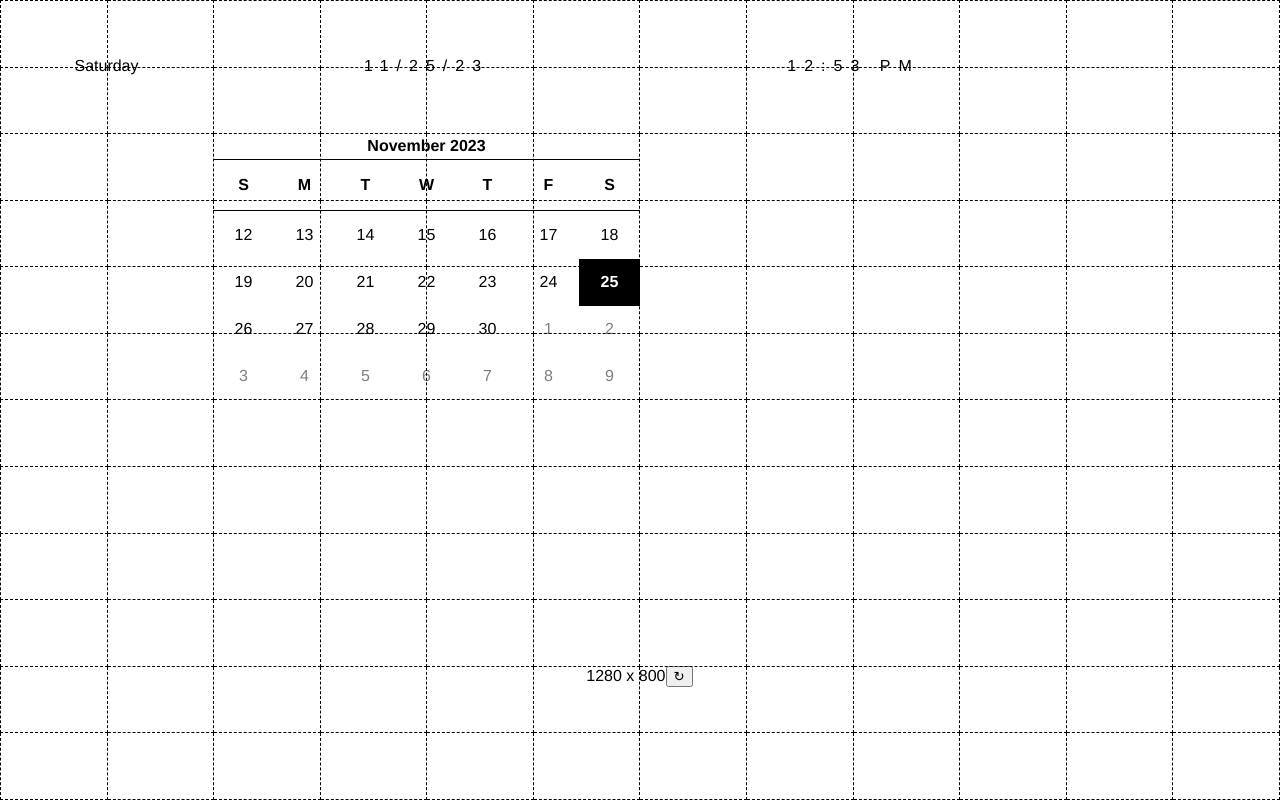
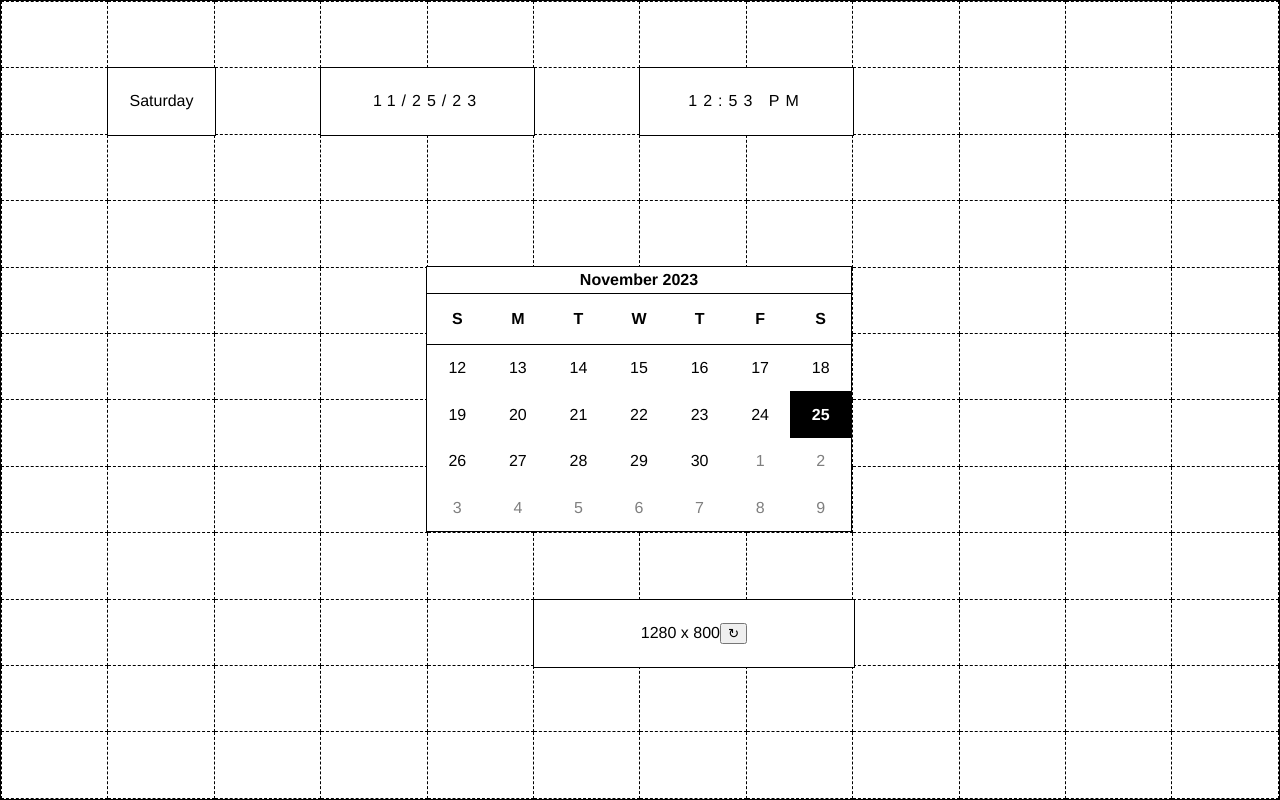
Before and after one commit to sebinsuresh/kindle-calendar-1, a website built with webpack: page index.html in a window 1280 px wide. Built offline with nearby package versions, Linux system fonts and the light colour scheme.

Commit message:
Use 12 cols and rows, change some other settings

```diff
--- a/src/WidgetManager.js
+++ b/src/WidgetManager.js
@@ -21,12 +21,13 @@ export class WidgetManager {
   /** @param { HTMLElement } appElem */
   constructor(appElem) {
     this.appElem = appElem;
-    this.availableWidth = document.documentElement.clientWidth;
-    this.availableHeight = document.documentElement.clientHeight;
+    // Subtract the border width from the available width/height:
+    this.availableWidth = document.documentElement.clientWidth - 2;
+    this.availableHeight = document.documentElement.clientHeight - 2;
   }
 
-  static GridColumns = 6;
-  static GridRows = 6;
+  static GridColumns = 12;
+  static GridRows = 12;
 
   static Widgets = {
     clock: {
--- a/src/Widgets/grid.js
+++ b/src/Widgets/grid.js
@@ -51,8 +51,8 @@ export function createWidget(config) {
   return {
     returnElem: widgetElem,
     // TODO: Decide whether to use screen res
-    minWidth: 1000,
-    minHeight: 1000,
+    minWidth: 800,
+    minHeight: 506,
   };
 }
 
--- a/src/index.js
+++ b/src/index.js
@@ -11,32 +11,35 @@ function handleOnLoad() {
 
   const widgetManager = new WidgetManager(appElem);
 
-  widgetManager.createWidget('date', {
-    xColumn: 1,
+  widgetManager.createWidget('grid', {
+    xColumn: 0,
     yColumn: 0,
-    widthColumns: 2,
-    heightRows: 1,
+    widthColumns: WidgetManager.GridColumns,
+    heightRows: WidgetManager.GridRows,
+    columns: WidgetManager.GridColumns,
+    rows: WidgetManager.GridRows,
+    showHalfCells: false,
   });
 
   widgetManager.createWidget('day', {
-    xColumn: 0,
-    yColumn: 0,
+    xColumn: 1,
+    yColumn: 1,
     widthColumns: 1,
     heightRows: 1,
     displayMode: DayWidget.DisplayModes.Long,
   });
 
-  widgetManager.createWidget('clock', {
+  widgetManager.createWidget('date', {
     xColumn: 3,
-    yColumn: 0,
+    yColumn: 1,
     widthColumns: 2,
     heightRows: 1,
   });
 
-  widgetManager.createWidget('resolution', {
-    xColumn: 2.5,
-    yColumn: 4,
-    widthColumns: 1,
+  widgetManager.createWidget('clock', {
+    xColumn: 6,
+    yColumn: 1,
+    widthColumns: 2,
     heightRows: 1,
   });
 
@@ -45,21 +48,18 @@ function handleOnLoad() {
     startCurrWeekOnRow: 1,
     showUpdateInHrs: false,
     theme: Calendar.Themes.Light,
-    xColumn: 1,
-    yColumn: 1,
-    widthColumns: 2,
-    heightRows: 2,
+    xColumn: 4,
+    yColumn: 4,
+    widthColumns: 4,
+    heightRows: 4,
     daysMode: Calendar.DaysModes.Shortest,
   });
 
-  widgetManager.createWidget('grid', {
-    xColumn: 0,
-    yColumn: 0,
-    widthColumns: WidgetManager.GridColumns,
-    heightRows: WidgetManager.GridRows,
-    columns: WidgetManager.GridColumns,
-    rows: WidgetManager.GridRows,
-    showHalfCells: true,
+  widgetManager.createWidget('resolution', {
+    xColumn: 5,
+    yColumn: 9,
+    widthColumns: 3,
+    heightRows: 1,
   });
 }
 
--- a/style.css
+++ b/style.css
@@ -21,7 +21,7 @@ body {
 table.widget,
 div.widget {
   /* display: inline-block; */
-  /* border: thin solid; */
+  border: thin solid;
   position: absolute;
 }
 
@@ -30,7 +30,7 @@ div.widget {
 .clock,
 .date {
   text-transform: uppercase;
-  letter-spacing: 8px;
+  letter-spacing: 6px;
   font-family: 'Franklin Gothic Medium', 'Arial Narrow', Arial, sans-serif;
   /* display: inline-block; */
 }
@@ -113,7 +113,7 @@ div.centered::before {
 }
 
 div.resolution > div {
-  display: inherit;
+  display: inline-block;
 }
 
 div.grid > table,
```
Also changed, not shown: dist/main.js.
